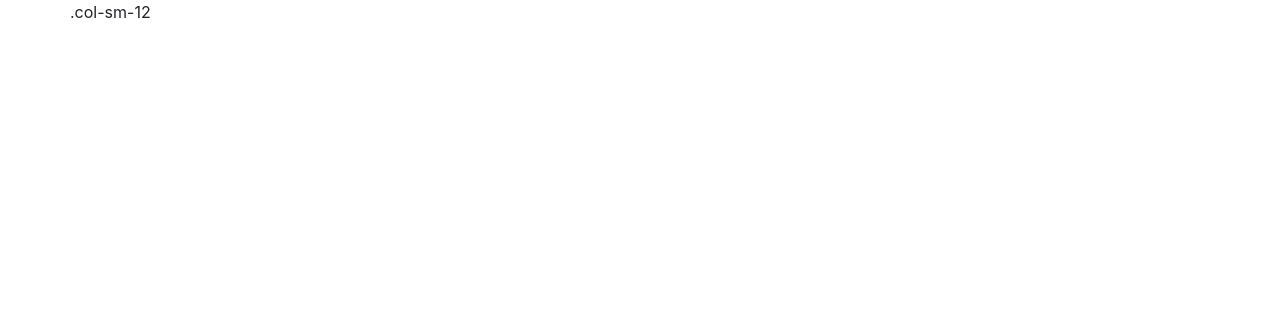
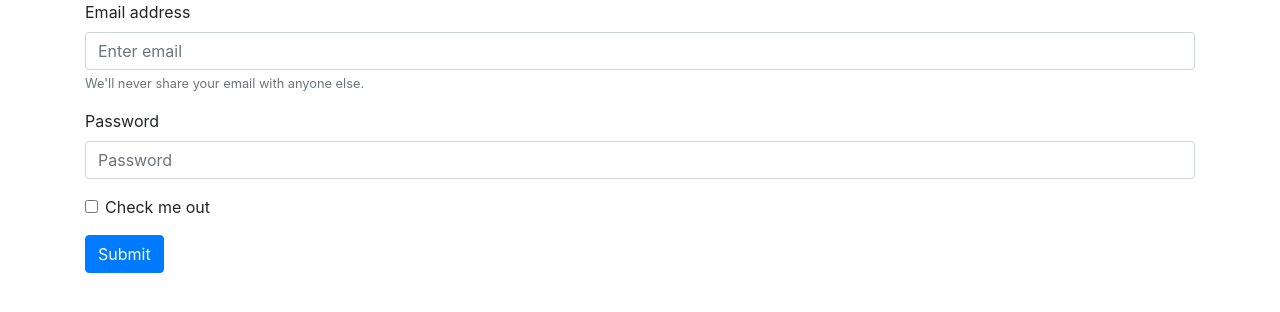
Before and after one commit to KiraaC/form-fun, a plain HTML site: page index.html in a window 1280 px wide. Drawn offline with nearby package versions, Linux system fonts and the light colour scheme.

Commit message:
starting forms and js consolelog

```diff
--- a/assets/app.js
+++ b/assets/app.js
@@ -1,3 +1,3 @@
 $(document).ready(function(){
-    console.log(document)
+    console.log("hi")
 })
--- a/index.html
+++ b/index.html
@@ -11,7 +11,24 @@
 <body>
     <div class="container">
         <div class="row">
-            .col-sm-12
+            <div class="col-sm-12">
+                    <form>
+                            <div class="form-group">
+                              <label for="exampleInputEmail1">Email address</label>
+                              <input type="email" class="form-control" id="exampleInputEmail1" aria-describedby="emailHelp" placeholder="Enter email">
+                              <small id="emailHelp" class="form-text text-muted">We'll never share your email with anyone else.</small>
+                            </div>
+                            <div class="form-group">
+                              <label for="exampleInputPassword1">Password</label>
+                              <input type="password" class="form-control" id="exampleInputPassword1" placeholder="Password">
+                            </div>
+                            <div class="form-group form-check">
+                              <input type="checkbox" class="form-check-input" id="exampleCheck1">
+                              <label class="form-check-label" for="exampleCheck1">Check me out</label>
+                            </div>
+                            <button type="submit" class="btn btn-primary">Submit</button>
+                          </form>
+            </div>
         </div>
     </div>
 
```
